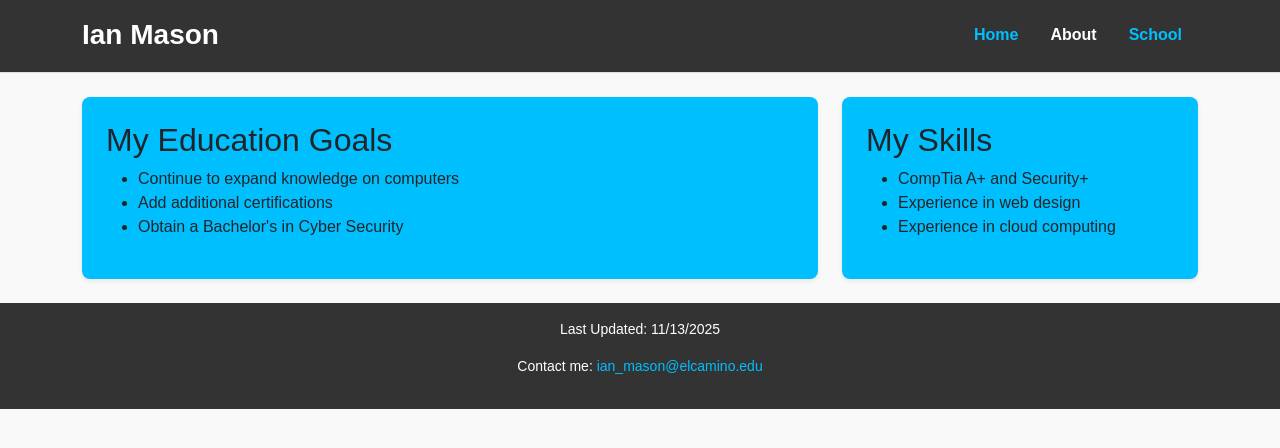
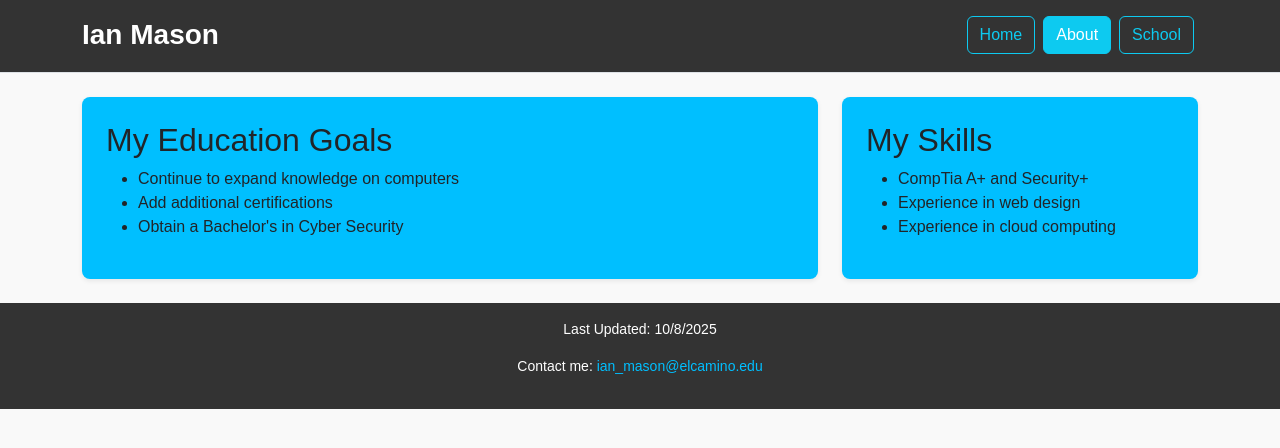
Before and after one commit to IanHMason/Project1-5, a plain HTML site: page about2.html in a window 1280 px wide. Shown: the part 322-770 px from the top of the page. Drawn offline with nearby package versions, Linux system fonts and the light colour scheme.

Commit message:
Add files via upload

```diff
--- a/about2.html
+++ b/about2.html
@@ -18,14 +18,17 @@
 
     <header class="site-header py-3 mb-4 border-bottom">
       <div class="container d-flex flex-wrap justify-content-between align-items-center">
-        <a href="index.html" class="d-flex align-items-center mb-2 mb-lg-0 text-decoration-none">
+
+        <a href="index.html" class="text-decoration-none">
           <span class="fs-3 fw-bold site-title">Ian Mason</span>
         </a>
+
         <ul class="nav">
-          <li class="nav-item"><a href="index.html" class="nav-link">Home</a></li>
-          <li class="nav-item"><a href="about2.html" class="nav-link active">About</a></li>
-          <li class="nav-item"><a href="school.html" class="nav-link">School</a></li>
+          <li class="nav-item"><a href="index.html" class="btn btn-outline-info mx-1">Home</a></li>
+          <li class="nav-item"><a href="about2.html" class="btn btn-info mx-1 text-white">About</a></li>
+          <li class="nav-item"><a href="school.html" class="btn btn-outline-info mx-1">School</a></li>
         </ul>
+
       </div>
     </header>
 
@@ -57,7 +60,7 @@
 
     <footer class="site-footer py-3 mt-4">
       <div class="container text-center small">
-        <p>Last Updated: 11/13/2025</p>
+        <p>Last Updated: 10/8/2025</p>
         <p>Contact me: <a href="mailto:ian_mason@elcamino.edu" class="footer-link">ian_mason@elcamino.edu</a></p>
       </div>
     </footer>
```
Also changed, not shown: index.html (+8 -5 lines), school.html (+8 -5 lines), styles2.css (line endings or trailing spaces).
